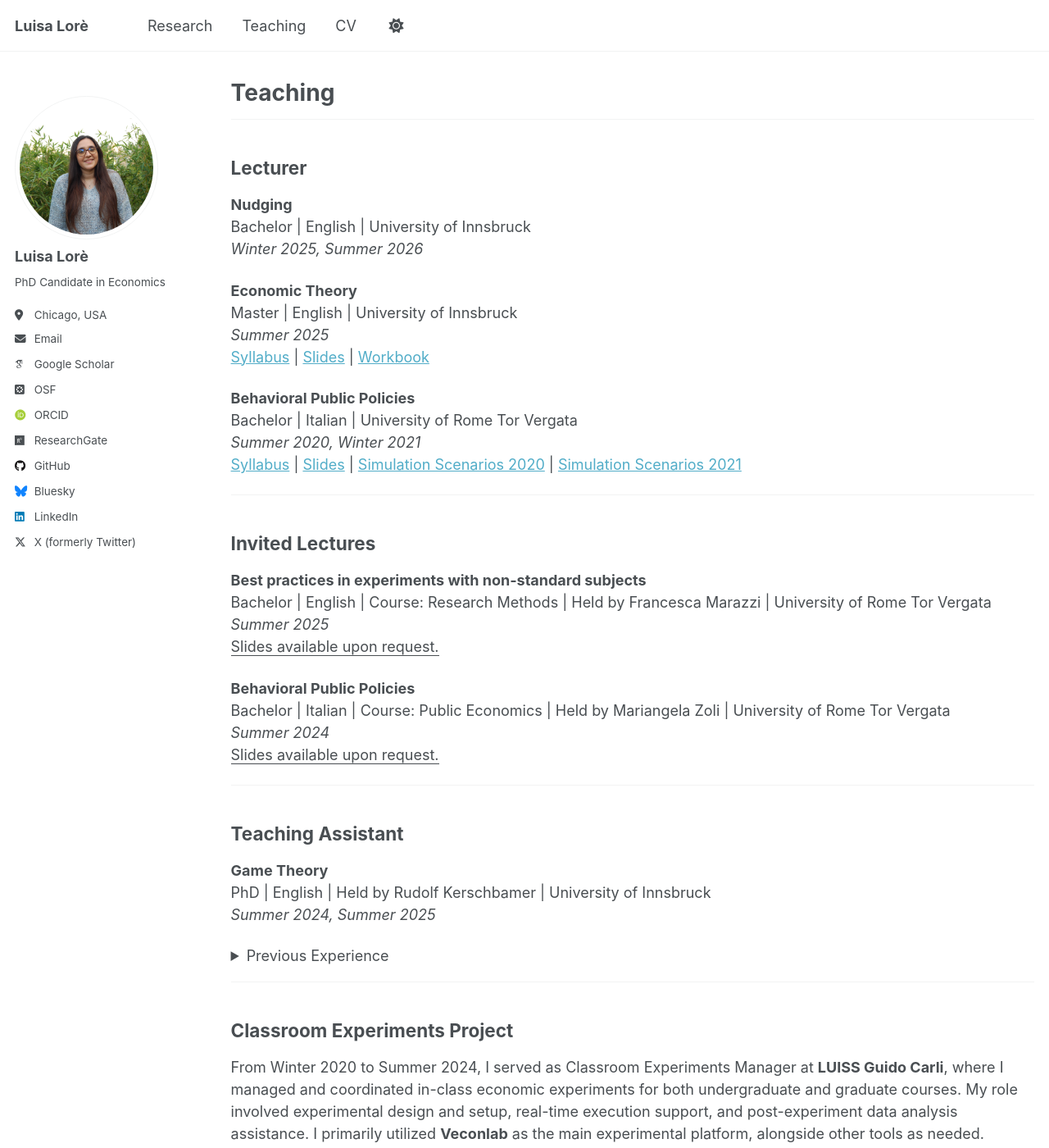
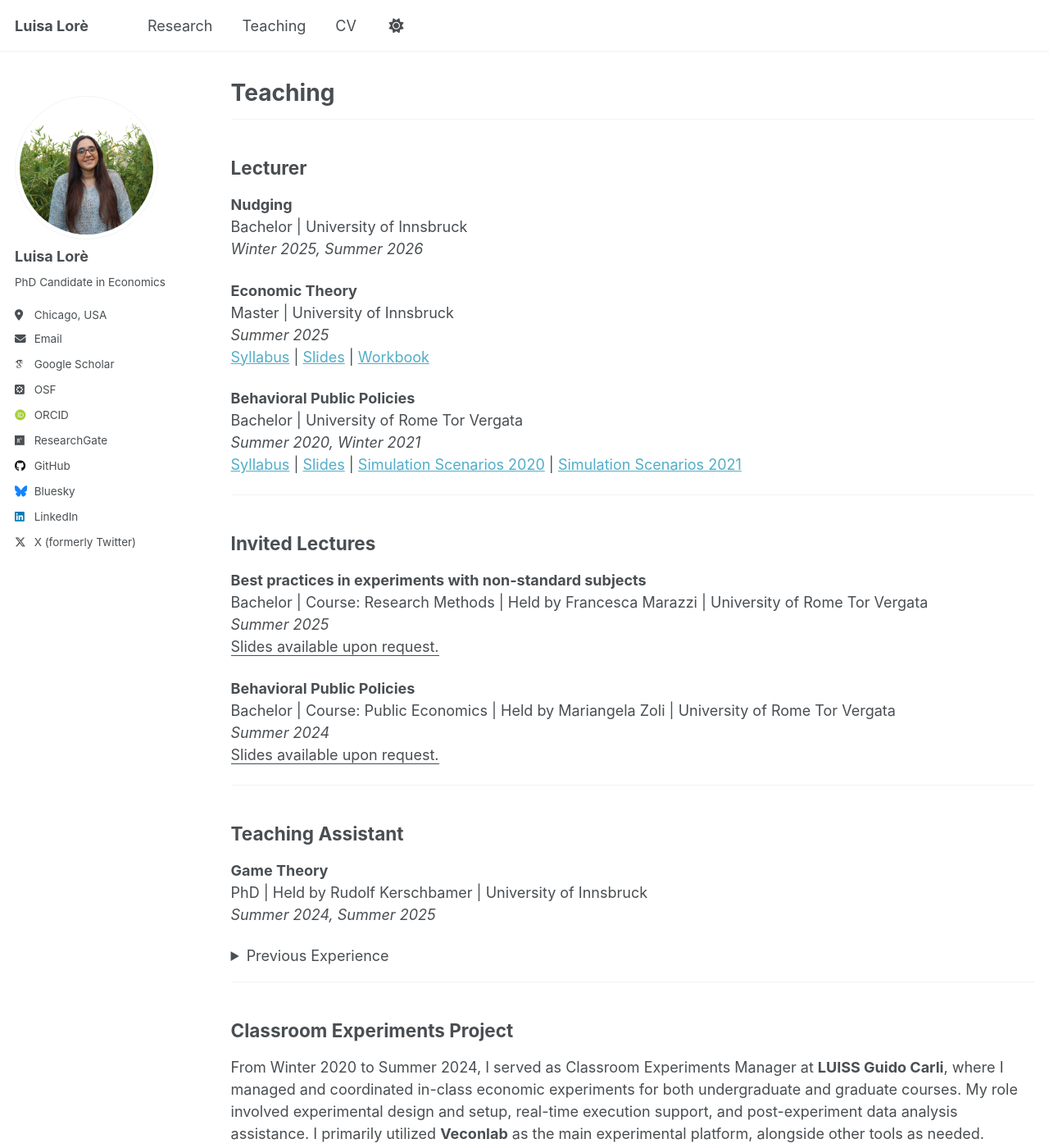
Before and after one commit to LuisaLore/luisalore, a Jekyll site: the page built from _pages/teaching.md, in a window 1280 px wide and 1400 px high. Shown: the whole window at 82% size. Built offline with Jekyll 4.4.1, drawn with Linux system fonts in a browser that asks for light colours; some web fonts are replaced; a script that is not in the unit is left out.

Commit message:
Update teaching.md

```diff
--- a/_pages/teaching.md
+++ b/_pages/teaching.md
@@ -12,17 +12,17 @@ author_profile: true
 ## Lecturer
 
 **Nudging**<br>
-Bachelor | English | University of Innsbruck<br>
+Bachelor | University of Innsbruck<br>
 *Winter 2025, Summer 2026*
 <!-- <br><a href="{{ site.baseurl }}/files/nudging_syllabus.pdf">Syllabus</a> | <a href="{{ site.baseurl }}/files/nudging_materials.zip">Teaching Materials</a> -->
 
 **Economic Theory**<br>
-Master | English | University of Innsbruck<br>
+Master | University of Innsbruck<br>
 *Summer 2025*<br>
 <a href="{{ site.baseurl }}/files/UIBK_ET_Syllabus.pdf">Syllabus</a> | <a href="{{ site.baseurl }}/files/UIBK_ET_Slides.pdf">Slides</a> | <a href="{{ site.baseurl }}/files/UIBK_ET_Workbook.pdf">Workbook</a>
 
 <p><strong>Behavioral Public Policies</strong><br>
-Bachelor | Italian | University of Rome Tor Vergata<br>
+Bachelor | University of Rome Tor Vergata<br>
 <em>Summer 2020, Winter 2021</em><br>
 <a href="{{ site.baseurl }}/files/SARI_PCC_Programma.pdf">Syllabus</a> | <a href="{{ site.baseurl }}/files/SARI_PCC_Lezioni.pdf">Slides</a> | <a href="{{ site.baseurl }}/files/SARI_PPC_ScenariSimulazioni_2019-20.pdf">Simulation Scenarios 2020</a> | <a href="{{ site.baseurl }}/files/SARI_PPC_ScenariSimulazioni_2020-21.pdf">Simulation Scenarios 2021</a></p>
 
@@ -31,12 +31,12 @@ Bachelor | Italian | University of Rome Tor Vergata<br>
 ## Invited Lectures
 
 **Best practices in experiments with non-standard subjects**<br>
-Bachelor | English | Course: Research Methods | Held by Francesca Marazzi | University of Rome Tor Vergata<br>
+Bachelor | Course: Research Methods | Held by Francesca Marazzi | University of Rome Tor Vergata<br>
 *Summer 2025*<br>
 <u class="spelling">Slides available upon request.</u>
 
 **Behavioral Public Policies**<br>
-Bachelor | Italian | Course: Public Economics | Held by Mariangela Zoli | University of Rome Tor Vergata<br>
+Bachelor | Course: Public Economics | Held by Mariangela Zoli | University of Rome Tor Vergata<br>
 *Summer 2024*<br>
 <u class="spelling">Slides available upon request.</u>
 
@@ -45,64 +45,64 @@ Bachelor | Italian | Course: Public Economics | Held by Mariangela Zoli | Univer
 ## Teaching Assistant
 
 **Game Theory**<br>
-PhD | English | Held by Rudolf Kerschbamer | University of Innsbruck<br>
+PhD | Held by Rudolf Kerschbamer | University of Innsbruck<br>
 *Summer 2024, Summer 2025*
 
 <details>
 <summary>Previous Experience</summary>
 
 <p><strong>Global Economics</strong><br>
-Bachelor | English | Held by Michael Pfaffermayr and Harald Puhr | University of Innsbruck<br>
+Bachelor | Held by Michael Pfaffermayr and Harald Puhr | University of Innsbruck<br>
 <em>Winter 2024</em></p>
 
 <p><strong>Uncertainty and Information Economics</strong><br>
-Master | Italian | Held by Daniela Di Cagno | LUISS Guido Carli<br>
+Master | Held by Daniela Di Cagno | LUISS Guido Carli<br>
 <em>Summer 2023, Summer 2024</em><br>
 <a href="{{ site.baseurl }}/files/LUISS_EconInfo_2023.pdf">Workbook Summer 2023</a> | <a href="{{ site.baseurl }}/files/LUISS_EconInfo_2024.pdf">Workbook Summer 2024</a></p>
 
 <p><strong>Behavioral Economics and Consumer Decision Making</strong><br>
-Master | English | Held by Nicola Campigotto and Matilde Giaccherini | LUISS Guido Carli<br>
+Master | Held by Nicola Campigotto and Matilde Giaccherini | LUISS Guido Carli<br>
 <em>Winter 2023</em></p>
 
 <p><strong>Microeconomics</strong><br>
-Bachelor | English | Held by Lorenzo Spadoni | LUISS Guido Carli<br>
+Bachelor | Held by Lorenzo Spadoni | LUISS Guido Carli<br>
 <em>Winter 2022</em><br>
 <a href="{{ site.baseurl }}/files/LUISS_SP_Esercitazioni.pdf">Workbook</a> | <a href="{{ site.baseurl }}/files/LUISS_SP_Assignment.pdf">Assignment</a> | <a href="{{ site.baseurl }}/files/LUISS_SP_dofile.do">Dofile Guide</a></p>
 
 <p><strong>Economic Policy</strong><br>
-Bachelor | Italian | Held by Mariangela Zoli | University of Rome Tor Vergata<br>
+Bachelor | Held by Mariangela Zoli | University of Rome Tor Vergata<br>
 <em>Summer 2021</em><br>
 <a href="{{ site.baseurl }}/files/DEF_Politica_2021.pdf">Oxford Style Debate Topics</a></p>
 
 <p><strong>Managerial Decision Making</strong><br>
-Master | English | Held by Werner Güth and Vittorio Larocca | LUISS Guido Carli<br>
+Master | Held by Werner Güth and Vittorio Larocca | LUISS Guido Carli<br>
 <em>Summer 2021</em></p>
 
 <p><strong>Microeconomics</strong><br>
-Bachelor | English | Held by Lorenzo Ferrari | LUISS Guido Carli<br>
+Bachelor | Held by Lorenzo Ferrari | LUISS Guido Carli<br>
 <em>Summer 2020, Summer 2021</em><br>
 <a href="{{ site.baseurl }}/files/LUISS_DEF_Micro_2020.pdf">Workbook Summer 2020</a> | <a href="{{ site.baseurl }}/files/LUISS_DEF_Micro_2021.pdf">Workbook Summer 2021</a></p>
 
 <p><strong>Microeconomics</strong><br>
-Bachelor | English | Held by Gustavo Piga | University of Rome Tor Vergata<br>
+Bachelor | Held by Gustavo Piga | University of Rome Tor Vergata<br>
 <em>Summer 2020, Summer 2021</em><br>
 <a href="{{ site.baseurl }}/files/GG_Micro_2020.pdf">Workbook Summer 2020</a> | <a href="{{ site.baseurl }}/files/GG_Micro_2021.pdf">Workbook Summer 2021</a></p>
 
 <p><strong>Microeconomics</strong><br>
-Bachelor | Italian | Held by Gustavo Piga | University of Rome Tor Vergata<br>
+Bachelor | Held by Gustavo Piga | University of Rome Tor Vergata<br>
 <em>Summer 2018, Summer 2020, Summer 2021</em><br>
 <a href="{{ site.baseurl }}/files/SARI_Micro_2018.pdf">Workbook Summer 2018</a> | <a href="{{ site.baseurl }}/files/SARI_Micro_2020.pdf">Workbook Summer 2020</a> | <a href="{{ site.baseurl }}/files/SARI_Micro_2021.pdf">Workbook Summer 2021</a></p>
 
 <p><strong>Game Theory</strong><br>
-Bachelor | English | Held by Bruno Chiarini | University of Rome Tor Vergata<br>
+Bachelor | Held by Bruno Chiarini | University of Rome Tor Vergata<br>
 <em>Summer 2020, Summer 2021</em></p>
 
 <p><strong>Seminar in Experimental Economics</strong><br>
-Master | Italian | Held by Luca Panaccione | University of Rome Tor Vergata<br>
+Master | Held by Luca Panaccione | University of Rome Tor Vergata<br>
 <em>April-November 2020</em></p>
 
 <p><strong>Public Economics</strong><br>
-Bachelor | English | Held by Gianni De Fraja | University of Rome Tor Vergata<br>
+Bachelor | Held by Gianni De Fraja | University of Rome Tor Vergata<br>
 <em>Summer 2020</em></p>
 
 </details>
```
